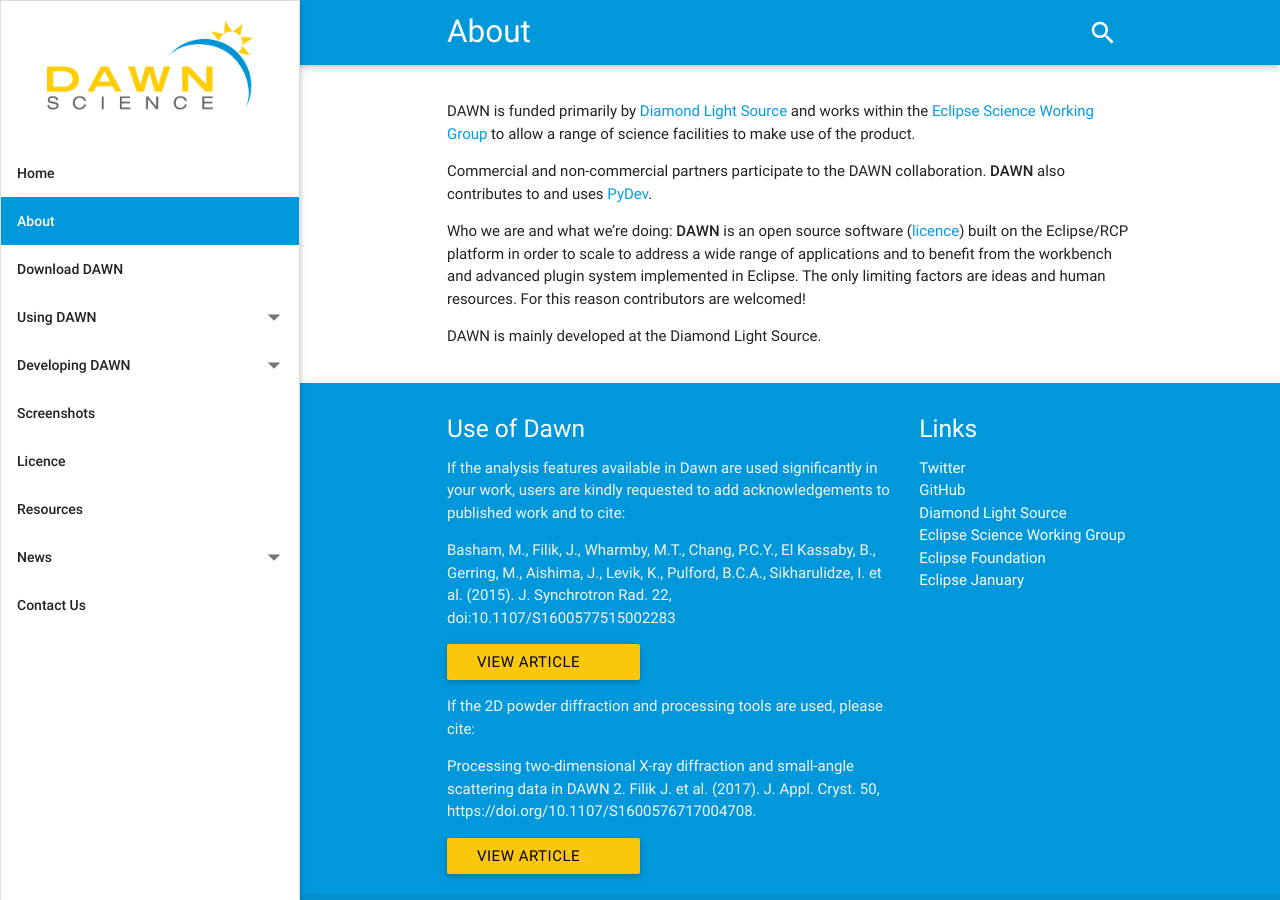
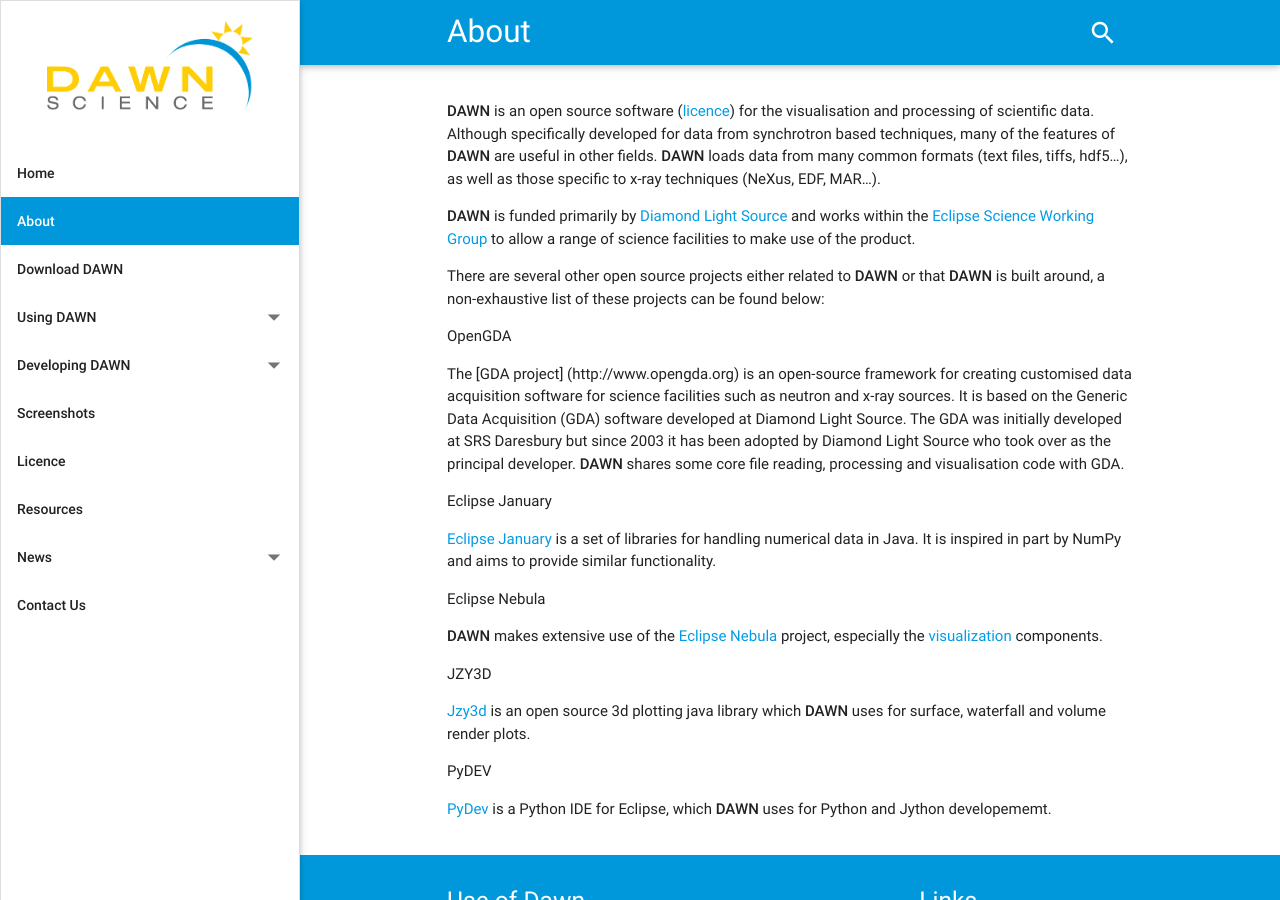
Before and after one commit to DawnScience/dawn-website, a Jekyll site: the page built from _pages/01_about.md, in a window 1280 px wide and 900 px high. Built offline with Jekyll 4.4.1, drawn with Linux system fonts in a browser that asks for light colours; nearby versions of some CDN libraries.

Commit message:
update about page

```diff
--- a/_pages/01_about.md
+++ b/_pages/01_about.md
@@ -3,10 +3,28 @@
 permalink: /about/
 ---
 
-DAWN is funded primarily by [Diamond Light Source](http://www.diamond.ac.uk/) and works within the [Eclipse Science Working Group](http://science.eclipse.org/) to allow a range of science facilities to make use of the product.
+**DAWN** is an open source software ([licence](http://www.dawnsci.org/licence)) for the visualisation and processing of scientific data. Although specifically developed for data from synchrotron based techniques, many of the features of **DAWN** are useful in other fields. **DAWN** loads data from many common formats (text files, tiffs, hdf5...), as well as those specific to x-ray techniques (NeXus, EDF, MAR...).
 
-Commercial and non-commercial partners participate to the DAWN collaboration. **DAWN** also contributes to and uses [PyDev](http://pydev.org/).
+**DAWN** is funded primarily by [Diamond Light Source](http://www.diamond.ac.uk/) and works within the [Eclipse Science Working Group](http://science.eclipse.org/) to allow a range of science facilities to make use of the product.
 
-Who we are and what we're doing: **DAWN** is an open source software ([licence](http://www.dawnsci.org/licence)) built on the Eclipse/RCP platform in order to scale to address a wide range of applications and to benefit from the workbench and advanced plugin system implemented in Eclipse. The only limiting factors are ideas and human resources. For this reason contributors are welcomed!
+There are several other open source projects either related to **DAWN** or that **DAWN** is built around, a non-exhaustive list of these projects can be found below:
 
-DAWN is mainly developed at the Diamond Light Source.
+OpenGDA
+
+The [GDA project] (http://www.opengda.org) is an open-source framework for creating customised data acquisition software for science facilities such as neutron and x-ray sources. It is based on the Generic Data Acquisition (GDA) software developed at Diamond Light Source. The GDA was initially developed at SRS Daresbury but since 2003 it has been adopted by Diamond Light Source who took over as the principal developer. **DAWN** shares some core file reading, processing and visualisation code with GDA.
+
+Eclipse January
+
+[Eclipse January](https://www.eclipse.org/january) is a set of libraries for handling numerical data in Java. It is inspired in part by NumPy and aims to provide similar functionality.
+
+Eclipse Nebula
+
+**DAWN** makes extensive use of the [Eclipse Nebula](https://www.eclipse.org/nebula/) project, especially the [visualization](https://www.eclipse.org/nebula/widgets/visualization/visualization.php) components.
+
+JZY3D
+
+[Jzy3d](http://jzy3d.org) is an open source 3d plotting java library which **DAWN** uses for surface, waterfall and volume render plots.
+
+PyDEV
+
+[PyDev](http://www.pydev.org) is a Python IDE for Eclipse, which **DAWN** uses for Python and Jython developememt.
```
